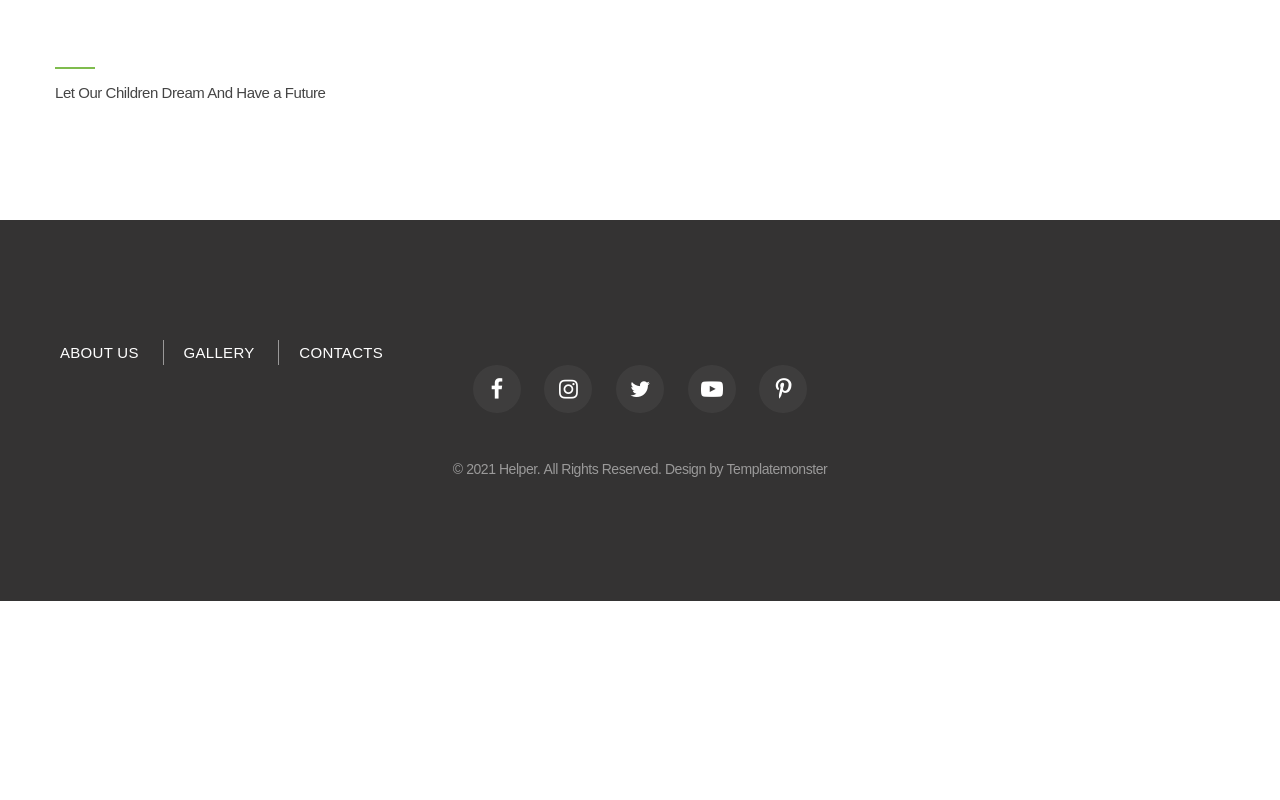
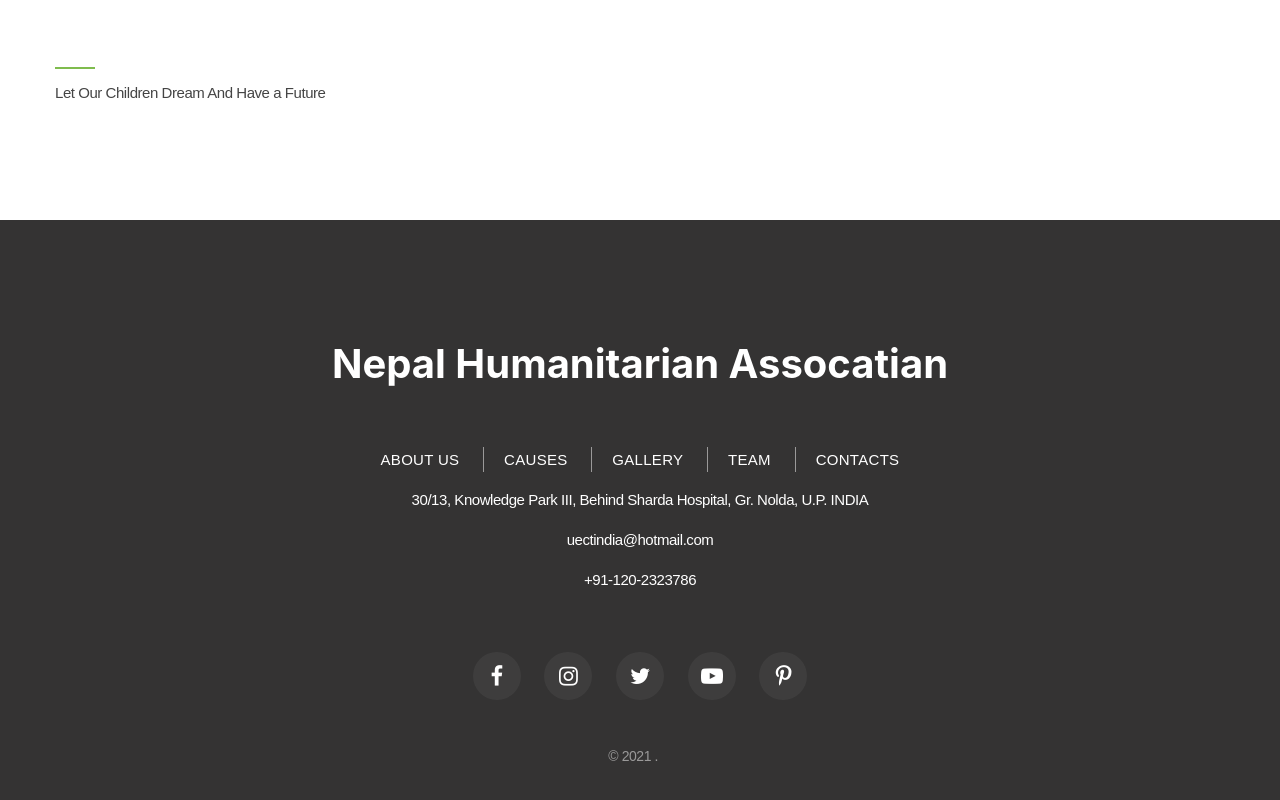
Before and after one commit to ethemtkl34/Front-End, a plain HTML site: page livedemo00.template-help.com/wt_51679/about-us.html in a window 1280 px wide. Shown: the part 2290-3090 px from the top of the page. Before the commit the page ends 2891 px from the top, so only its background shows below. Drawn offline with Linux system fonts and the light colour scheme.

```diff
--- a/livedemo00.template-help.com/wt_51679/about-us.html
+++ b/livedemo00.template-help.com/wt_51679/about-us.html
@@ -142,18 +142,29 @@
 
 
 <!-- Bu bir Açıklama satırı  -->
+<!-- Page Footer-->
 <footer class="section footer-minimal context-dark">
   <div class="container wow-outer">
     <div class="wow fadeIn">
       <div class="row row-50 row-lg-60">
-
+        <div class="col-12"><a href="index-2.html"></a>
+<h3>Nepal Humanitarian Assocatian</h3>
+        </div>
+        <div class="col-12">
           <ul class="footer-minimal-nav">
             <li><a href="about-us.html">About Us</a></li>
+            <li><a href="#">Causes</a></li>
+            <li><a href="#">Gallery</a></li>
+            <li><a href="#">Team</a></li>
+            <li><a href="contacts.html">Contacts</a></li>
 
-                  <li><a href="#">Gallery</a></li>
+            <h1></h1>
 
-                  <li><a href="contacts.html">Contacts</a></li>
+
           </ul>
+          <p>30/13, Knowledge Park III, Behind Sharda Hospital, Gr. Nolda, U.P. INDIA</p>
+          <p>uectindia@hotmail.com</p>
+          <p>+91-120-2323786</p>
         </div>
               <div class="col-12">
                 <ul class="social-list">
@@ -165,7 +176,7 @@
                 </ul>
               </div>
             </div>
-            <p class="rights"><span>&copy;&nbsp;</span><span class="copyright-year"></span><span>&nbsp;</span><span>Helper</span><span>.&nbsp;</span><span>All Rights Reserved.</span><span>&nbsp;</span>Design&nbsp;by&nbsp;<a href="https://www.templatemonster.com/">Templatemonster</a></p>
+            <p class="rights"><span>&copy;&nbsp;</span><span class="copyright-year"></span><span>&nbsp;</span><span></span><span>.&nbsp;</span><span></span><span>&nbsp;</span>&nbsp;&nbsp;<a href="https://www.templatemonster.com/"></a></p>
           </div>
         </div>
       </footer>
```
Also changed, not shown: livedemo00.template-help.com/wt_51679/News.html (+4 -0 lines), livedemo00.template-help.com/wt_51679/Typography.html (+3 -0 lines), livedemo00.template-help.com/wt_51679/contacts.html (+4 -0 lines), livedemo00.template-help.com/wt_51679/index-2.html (+10 -3 lines), livedemo00.template-help.com/wt_51679/index.html (+7 -3 lines). Lines whose indentation alone changed are shown as unchanged.
